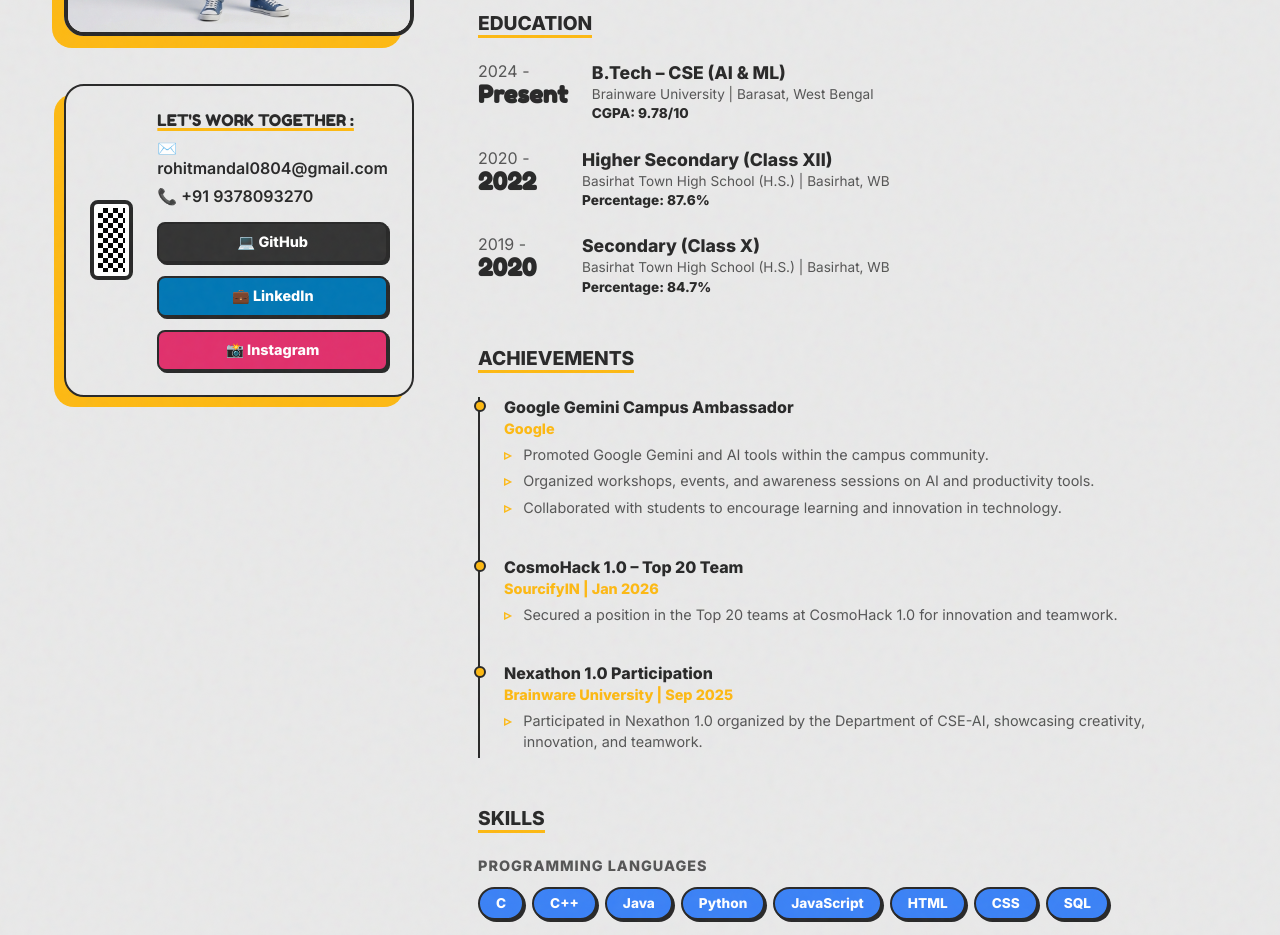
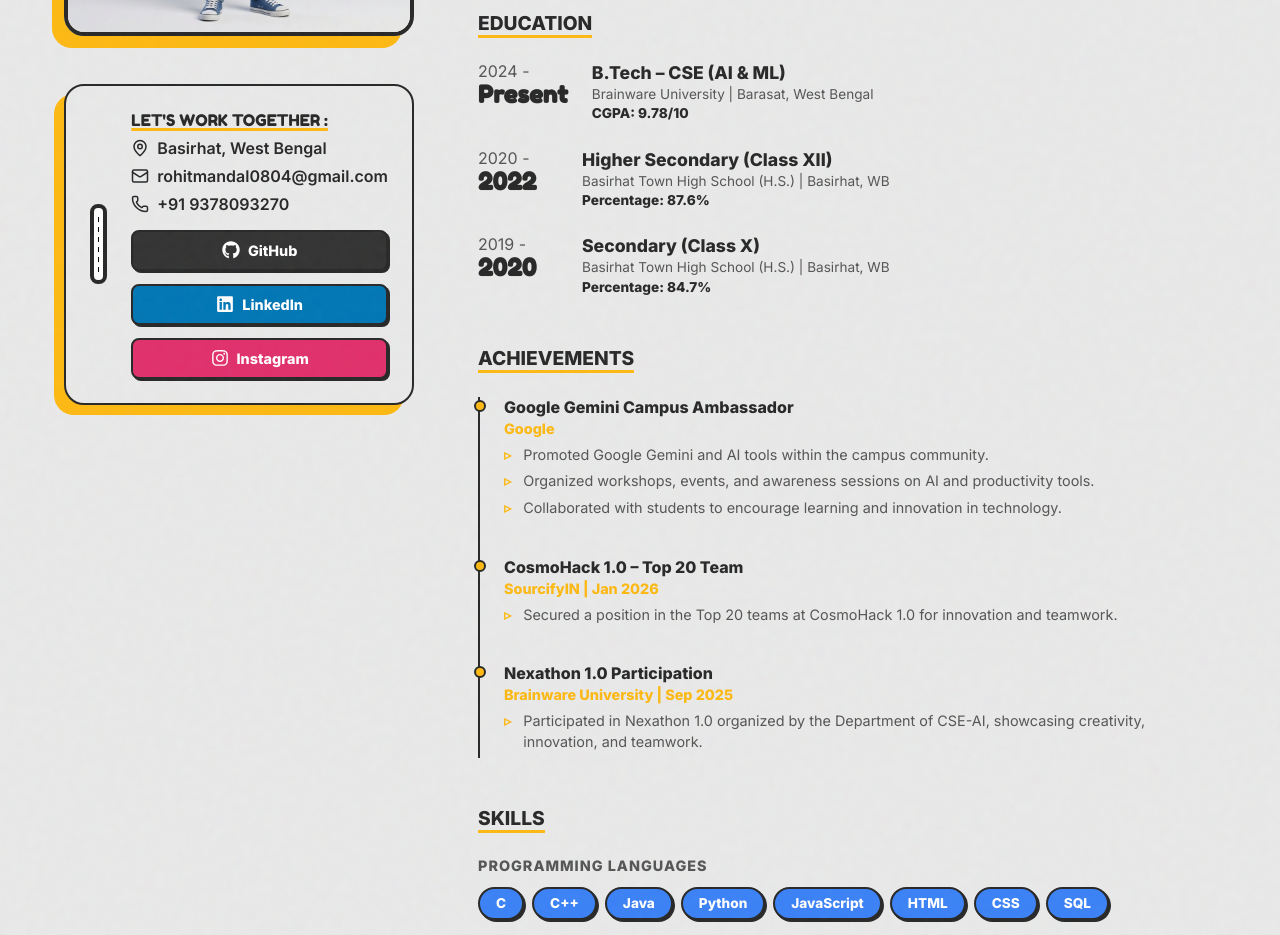
Before and after one commit to rohitmandal2004/Portfolio, a React (Vite) app: page / in a window 1280 px wide. Shown: the part 1300-2235 px from the top of the page. Built offline with nearby package versions, Linux system fonts and the light colour scheme.

Commit message:
chore: setup emailjs and update layout for deployment

```diff
--- a/package.json
+++ b/package.json
@@ -10,9 +10,11 @@
     "preview": "vite preview"
   },
   "dependencies": {
+    "@emailjs/browser": "^4.4.1",
     "lucide-react": "^1.17.0",
     "react": "^19.2.6",
-    "react-dom": "^19.2.6"
+    "react-dom": "^19.2.6",
+    "react-icons": "^5.6.0"
   },
   "devDependencies": {
     "@eslint/js": "^10.0.1",
--- a/src/components/About.jsx
+++ b/src/components/About.jsx
@@ -1,4 +1,6 @@
 import './About.css';
+import { Mail, Phone, MapPin } from 'lucide-react';
+import { FaGithub, FaLinkedin, FaInstagram } from 'react-icons/fa';
 
 const About = () => {
   return (
@@ -25,17 +27,18 @@ const About = () => {
               </div>
               <div className="contact-info">
                 <h3>Let's Work Together :</h3>
-                <p>✉️ rohitmandal0804@gmail.com</p>
-                <p>📞 +91 9378093270</p>
-                <div className="social-buttons">
-                  <a href="https://github.com/rohitmandal2004" target="_blank" rel="noopener noreferrer" className="social-btn github-btn">
-                    💻 GitHub
+                <p style={{ display: 'flex', alignItems: 'center', gap: '0.5rem' }}><MapPin size={18} /> Basirhat, West Bengal</p>
+                <p style={{ display: 'flex', alignItems: 'center', gap: '0.5rem' }}><Mail size={18} /> rohitmandal0804@gmail.com</p>
+                <p style={{ display: 'flex', alignItems: 'center', gap: '0.5rem' }}><Phone size={18} /> +91 9378093270</p>
+                <div className="social-buttons" style={{ marginTop: '1rem' }}>
+                  <a href="https://github.com/rohitmandal2004" target="_blank" rel="noopener noreferrer" className="social-btn github-btn" style={{ display: 'flex', alignItems: 'center', gap: '0.5rem', justifyContent: 'center' }}>
+                    <FaGithub size={18} /> GitHub
                   </a>
-                  <a href="https://www.linkedin.com/in/mandal-rohit/" target="_blank" rel="noopener noreferrer" className="social-btn linkedin-btn">
-                    💼 LinkedIn
+                  <a href="https://www.linkedin.com/in/mandal-rohit/" target="_blank" rel="noopener noreferrer" className="social-btn linkedin-btn" style={{ display: 'flex', alignItems: 'center', gap: '0.5rem', justifyContent: 'center' }}>
+                    <FaLinkedin size={18} /> LinkedIn
                   </a>
-                  <a href="https://instagram.com/" target="_blank" rel="noopener noreferrer" className="social-btn instagram-btn">
-                    📸 Instagram
+                  <a href="https://instagram.com/" target="_blank" rel="noopener noreferrer" className="social-btn instagram-btn" style={{ display: 'flex', alignItems: 'center', gap: '0.5rem', justifyContent: 'center' }}>
+                    <FaInstagram size={18} /> Instagram
                   </a>
                 </div>
               </div>
--- a/src/components/Contact.jsx
+++ b/src/components/Contact.jsx
@@ -1,6 +1,36 @@
+import { useRef, useState } from 'react';
+import emailjs from '@emailjs/browser';
 import './Contact.css';
 
 const Contact = () => {
+  const form = useRef();
+  const [status, setStatus] = useState('');
+
+  const sendEmail = (e) => {
+    e.preventDefault();
+    setStatus('Sending...');
+
+    // ⚠️ Replace these placeholders with your actual EmailJS credentials
+    const SERVICE_ID = 'service_s9ubpbk';
+    const TEMPLATE_ID = 'template_ixtohrt';
+    const PUBLIC_KEY = 'F2sucbJyvc_MOx_Ne';
+
+    emailjs
+      .sendForm(SERVICE_ID, TEMPLATE_ID, form.current, PUBLIC_KEY)
+      .then(
+        (result) => {
+          setStatus('Message sent successfully! 🚀');
+          e.target.reset();
+          setTimeout(() => setStatus(''), 5000);
+        },
+        (error) => {
+          setStatus('Failed to send message. Please try again. ❌');
+          console.error(error.text);
+          setTimeout(() => setStatus(''), 5000);
+        }
+      );
+  };
+
   return (
     <section id="contact" className="contact-section">
       <div className="container">
@@ -22,7 +52,7 @@ const Contact = () => {
           </div>
 
           <div className="contact-right brutal-reveal-hidden delay-1">
-            <form className="neo-form" action="mailto:rohitmandal0804@gmail.com" method="POST" encType="text/plain">
+            <form ref={form} onSubmit={sendEmail} className="neo-form">
                <div className="form-group">
                  <label>Your Name</label>
                  <input type="text" name="name" placeholder="John Doe" required />
@@ -35,7 +65,14 @@ const Contact = () => {
                  <label>Message</label>
                  <textarea name="message" rows="4" placeholder="How can I help you?" required></textarea>
                </div>
-               <button type="submit" className="neo-submit-btn">SEND MESSAGE &rarr;</button>
+               <button type="submit" className="neo-submit-btn" disabled={status === 'Sending...'}>
+                 {status === 'Sending...' ? 'SENDING...' : 'SEND MESSAGE \u2192'}
+               </button>
+               {status && (
+                 <p style={{ marginTop: '1rem', fontWeight: 'bold', color: status.includes('Failed') ? '#ef4444' : '#10b981' }}>
+                   {status}
+                 </p>
+               )}
             </form>
           </div>
         </div>
```
Also changed, not shown: 1 other file (tests, documents, lock files or other folders).
